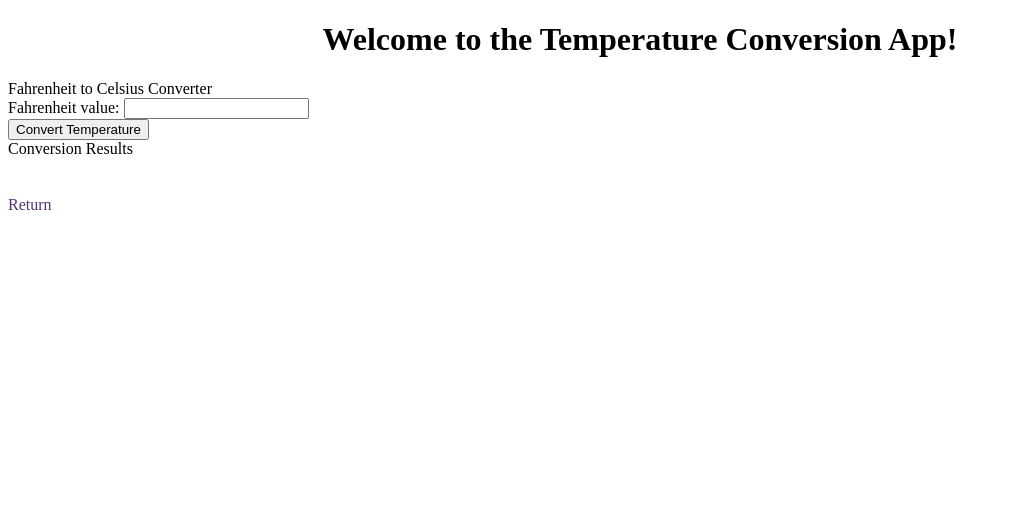
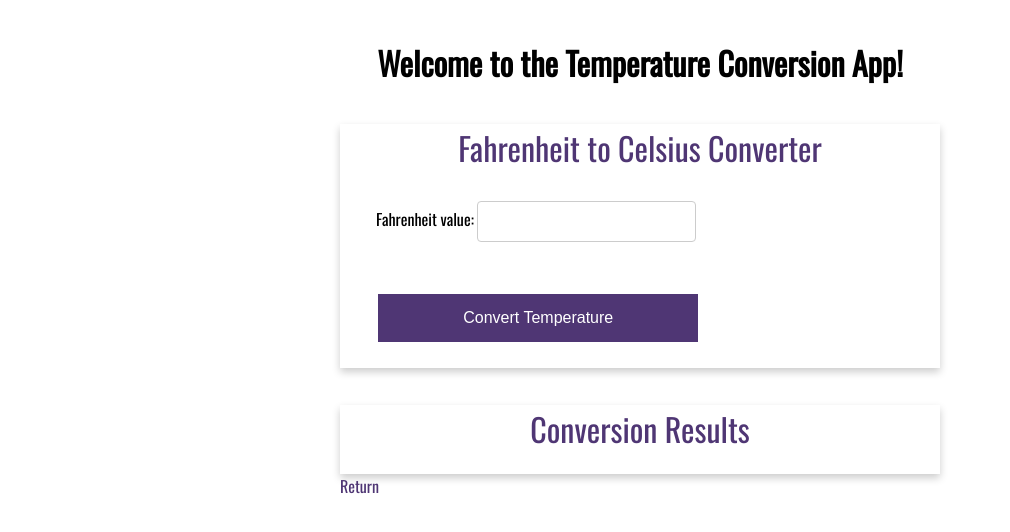
Before and after one commit to evelinacoding/web-231, a plain HTML site: page week-3/zepeda-temp-conversion.html in a window 1280 px wide. Shown: the whole page, without its empty margins (0-1010 px from the left). Drawn offline with nearby package versions, Linux system fonts and the light colour scheme.

Commit message:
Initial commit.

```diff
--- a/global.css
+++ b/global.css
@@ -1,3 +1,90 @@
+body {
+    font-family: "Oswald", verdana, arial, sans-serif;
+}
+.card {
+    box-shadow: 0 4px 8px 0 rgba(0, 0, 0, 0.2);
+    transition: 0.3s;
+}
+
+#card-example {
+    width: 600px;
+    margin: 3% auto 0;
+}
+
+.card-title {
+    text-align: center;
+    font-size: 2em;
+    color: #4F3674;
+    font-weight: 400;
+}
+
+.card-content {
+    padding: 2px 16px;
+}
+
+.card:hover {
+    box-shadow: 0 8px 16px 0 rgba(0, 0, 0, 0.2);
+}
+
+#container {
+    padding: 10px;
+}
+
+.btn {
+    border: none;
+    text-align: center;
+    text-decoration: none;
+    display: inline-block;
+    font-size: 16px;
+    margin: 4px 2px;
+    cursor: pointer;
+    padding: 15px 32px;
+    color: black;
+}
+
+.btn-primary {
+    background-color: #4F3674;
+    color: white;
+}
+
+.btn-primary:hover {
+    background-color: #D6A800;
+    color: #4F3674;
+}
+
+.input {
+    padding: 12px 20px;
+    margin: 8px 0;
+    display: inline-block;
+    border: 1px solid #ccc;
+    border-radius: 4px;
+    box-sizing: border-box;
+}
+
+.full-width {
+    width: 100%;
+}
+
+.form {
+    display: inline-grid;
+    grid-template-columns: auto;
+}
+
+
+#form-example {
+    width: 600px;
+    margin: 3% auto 0;
+}
+
+#form-results-example {
+    width: 600px;
+    margin: 3% auto 0;
+}
+
+.form-field {
+    padding: 20px;
+}
+
 .return-home {
     color: #4F3674;
     text-decoration: none;
--- a/site.css
+++ b/site.css
@@ -28,3 +28,7 @@ a:hover {
 a:visited {
     color: #3C275A;
 }
+
+.payrollEmployeeRecord {
+    border: 1px dotted red;
+}
--- a/week-2/global.css
+++ /dev/null
@@ -1,13 +0,0 @@
-.return-home {
-    color: #4F3674;
-    text-decoration: none;
-}
-
-.return-home:hover {
-    background-color: #D6A800;
-    color: #4F3674;
-}
-
-.return-home:visited {
-    color: #3C275A;
-}
--- a/week-3/zepeda-temp-conversion.html
+++ b/week-3/zepeda-temp-conversion.html
@@ -10,7 +10,7 @@
             Title: zepeda-temp-conversion.html
             Author: Evelyn Zepeda
             Date: 8/17/23
-            Description: WEB 231 Farenheit to Celsius converter.
+            Description: WEB 231 Fahrenheit to Celsius converter.
         -->
     </head>
 
@@ -53,7 +53,7 @@
                 let fahrenheit = document.getElementById("txtFahrenheit").value;
                 let celsius = ((parseFloat(fahrenheit) - 32)/1.8).toFixed(2);
                 document.getElementById("card-content").innerHTML = celsius;
-            }
+            } git
 
 
         </script>
```
